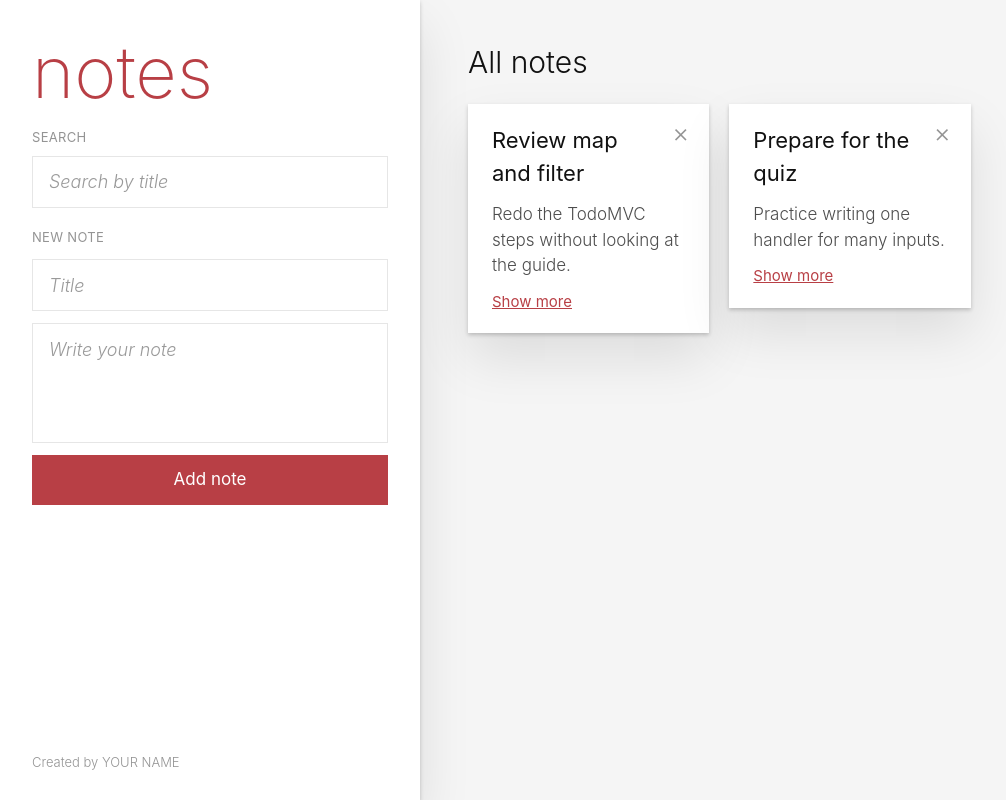
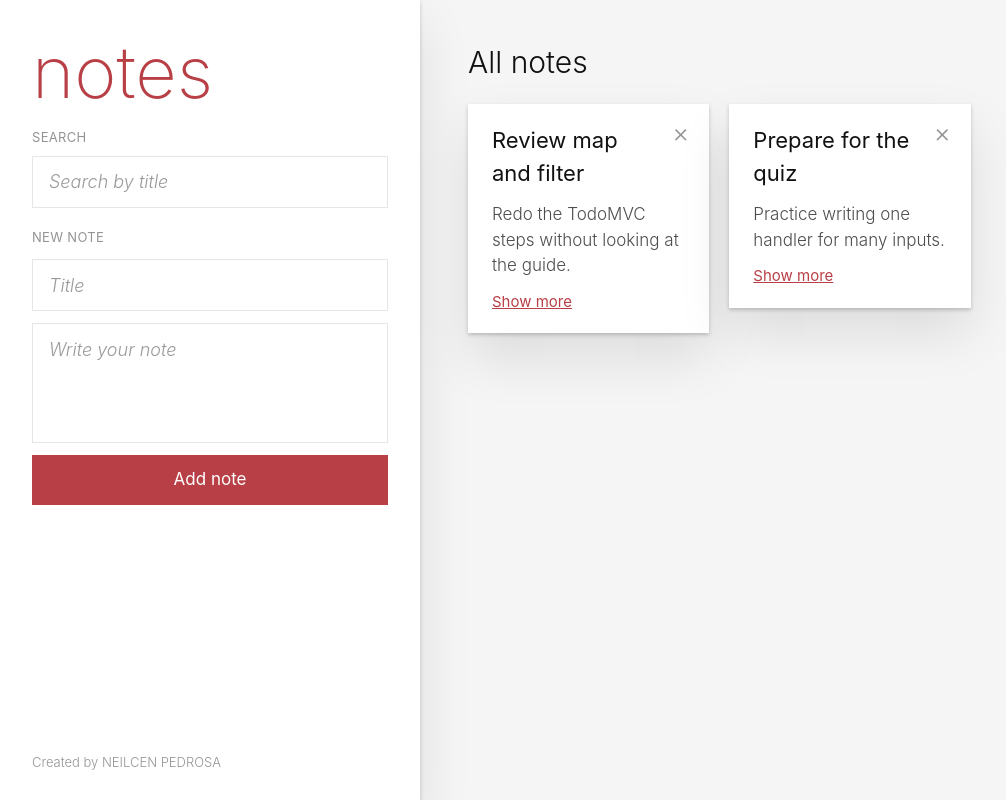
Before and after one commit to neilcenpedrosa/csit340G5-notes, a React (Vite) app: page / in a window 1280 px wide. Shown: the whole page, without its empty margins (0-1006 px from the left). Built offline with nearby package versions, Linux system fonts and the light colour scheme.

Commit message:
chore:replace YOUR NAME with NEILCEN PEDROSA

```diff
--- a/src/App.jsx
+++ b/src/App.jsx
@@ -5,7 +5,7 @@ function App() {
   return (
     <div className="bg-[#f5f5f5] font-light text-[#111]">
       <Notes />
-      <Info name="YOUR NAME" />
+      <Info name="NEILCEN PEDROSA" />
     </div>
   )
 }
```
